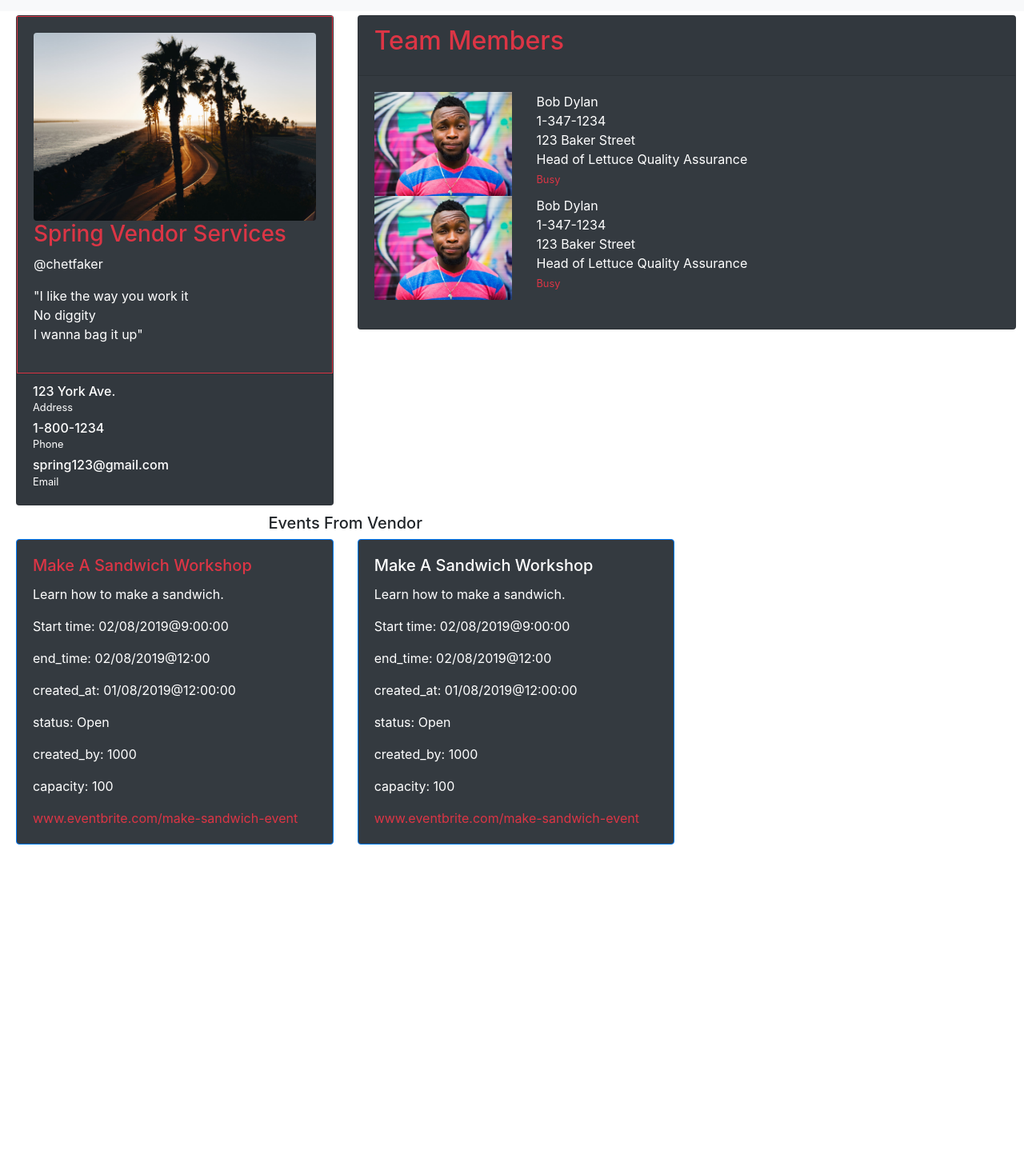
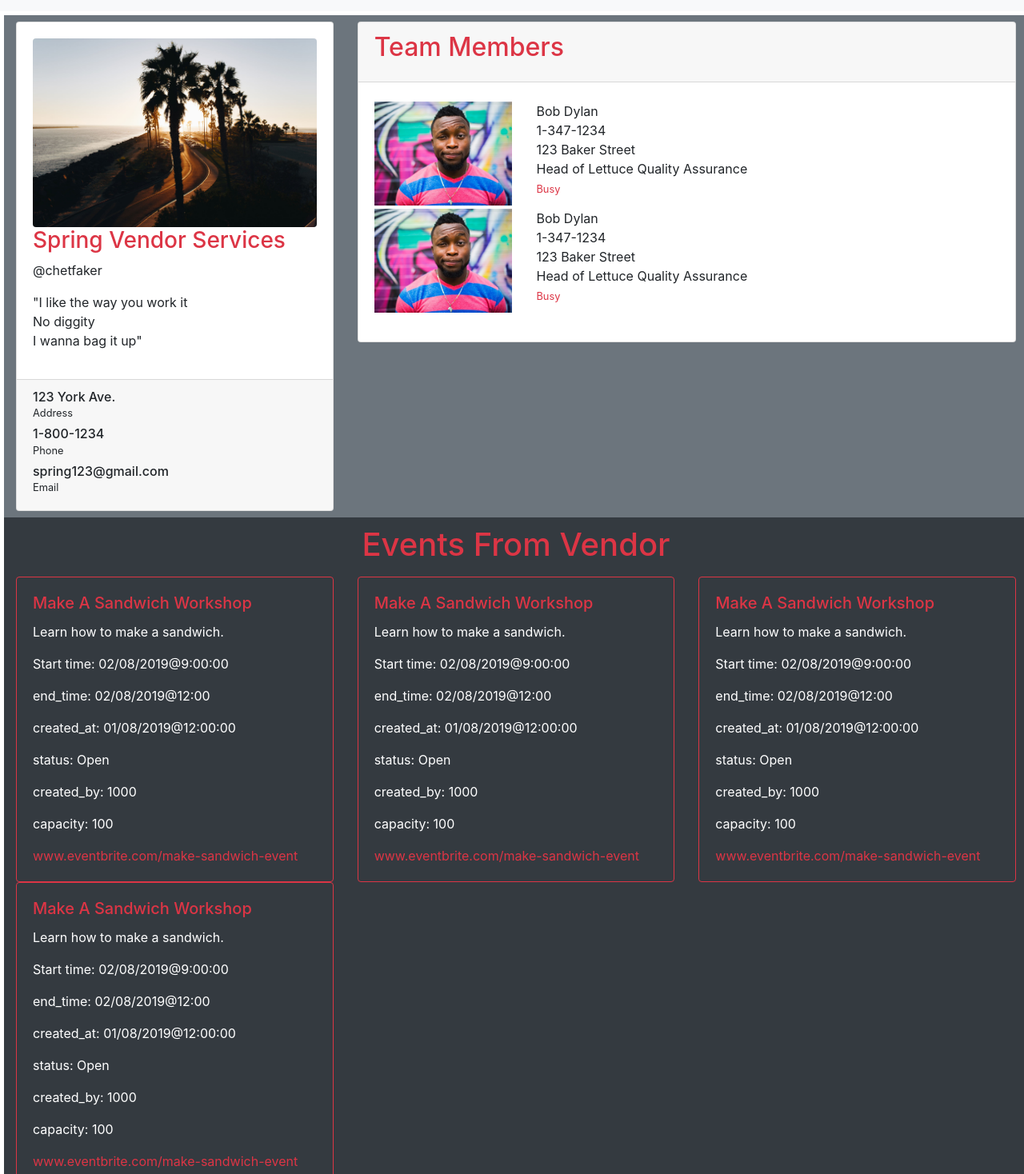
Before and after one commit to dave325/vendorTrainingSystem, an Angular app in the folder vendorTrainingSystem/: page /vendor in a window 1280 px wide. Shown: the part 42-1510 px from the top of the page at 80% size. Before the commit the page ends 1103 px from the top, so only its background shows below. Built offline with nearby package versions, Linux system fonts and the light colour scheme.

Commit message:
added styles to vendor dashboard

```diff
--- a/vendorTrainingSystem/src/app/components/vendor/vendor-profile/vendor-profile.component.css
+++ b/vendorTrainingSystem/src/app/components/vendor/vendor-profile/vendor-profile.component.css
@@ -2,6 +2,10 @@
   margin: 5px;
 }
 
+.my-2{
+  margin-top: ($spacer * .5) !important;
+  margin-bottom: ($spacer * .5) !important;
+}
 
 img {
   max-width: 100%;
--- a/vendorTrainingSystem/src/app/components/vendor/vendor-profile/vendor-profile.component.html
+++ b/vendorTrainingSystem/src/app/components/vendor/vendor-profile/vendor-profile.component.html
@@ -1,8 +1,8 @@
 <div class="container-fluid">
-  <div class="row">
-    <div class="col-md-4">
-      <div class="card card-user text-white bg-dark">
-        <div class="card-body border border-danger custom-border">
+  <div class="row bg-secondary">
+    <div class="col-md-4 my-2">
+      <div class="card card-user">
+        <div class="card-body">
           <div class="author">
             <a href="#">
               <img class="avatar border-gray rounded" src="assets/img/bg5.jpg" alt="...">
@@ -44,15 +44,15 @@
         </div>
       </div>
     </div> <!-- end of col-4-->
-    <div class=col-8>
-      <div class="card bg-dark text-white">
+    <div class="col-8 my-2">
+      <div class="card">
         <div class="card-header">
           <h2 class="card-title text-danger">Team Members</h2>
         </div>
         <div class="card-body">
           <ul class="list-unstyled team-members">
             <li>
-              <div class="row">
+              <div class="row my-1">
                 <div class="col-md-3 col-3 member-avatar">
                   <div class="avatar">
                     <img src="assets/img/ayo-ogunseinde-1.jpg" alt="Member Image">
@@ -70,7 +70,7 @@
               </div>
             </li>
             <li>
-              <div class="row">
+              <div class="row my-1">
                 <div class="col-md-3 col-3 member-avatar">
                   <div class="avatar">
                     <img src="assets/img/ayo-ogunseinde-1.jpg" alt="Circle Image">
@@ -91,14 +91,16 @@
         </div>
       </div>
     </div>
-    <div class="col-md-8 events">
+  </div>
+  <div class = "row bg-dark">
+    <div class="col-md-12 events">
       <div class="event-title">
-        <h5 class="">Events From Vendor</h5>
+        <h1 class="text-danger"> <p>Events From Vendor</p></h1>
       </div>
       <!-- <div class="container"> -->
         <div class="row">
-          <div class="col-sm-6">
-            <div class="card border-primary bg-dark text-white">
+            <div class="col-sm-4">
+                <div class="card border-danger bg-dark text-white">
                   <div class="card-body">
                     <h5 class="card-title text-danger">Make A Sandwich Workshop</h5>
                     <p class="card-text">Learn how to make a sandwich.</p>
@@ -114,10 +116,41 @@
                   </div>
                 </div>
               </div>
-          <div class="col-sm-6">
-            <div class="card border-primary text-white bg-dark">
+
+          <div class="col-sm-4">
+            <div class="card border-danger text-white bg-dark">
               <div class="card-body">
-                <h5 class="card-title">Make A Sandwich Workshop</h5>
+                <h5 class="card-title text-danger">Make A Sandwich Workshop</h5>
+                <p class="card-text">Learn how to make a sandwich.</p>
+                <p class="card-text">Start time: 02/08/2019@9:00:00</p>
+                <p class="card-text">end_time: 02/08/2019@12:00</p>
+                <p class="card-text">created_at: 01/08/2019@12:00:00</p>
+                <p class="card-text">status: Open</p>
+                <p class="card-text">created_by: 1000</p>
+                <p class="card-text">capacity: 100</p>
+                <a href="#" class = "card-text text-danger">www.eventbrite.com/make-sandwich-event</a>
+              </div>
+            </div>
+          </div>
+          <div class="col-sm-4">
+              <div class="card border-danger text-white bg-dark">
+                <div class="card-body">
+                  <h5 class="card-title text-danger">Make A Sandwich Workshop</h5>
+                  <p class="card-text">Learn how to make a sandwich.</p>
+                  <p class="card-text">Start time: 02/08/2019@9:00:00</p>
+                  <p class="card-text">end_time: 02/08/2019@12:00</p>
+                  <p class="card-text">created_at: 01/08/2019@12:00:00</p>
+                  <p class="card-text">status: Open</p>
+                  <p class="card-text">created_by: 1000</p>
+                  <p class="card-text">capacity: 100</p>
+                  <a href="#" class = "card-text text-danger">www.eventbrite.com/make-sandwich-event</a>
+                </div>
+              </div>
+            </div>
+            <div class="col-sm-4">
+                <div class="card border-danger text-white bg-dark">
+                  <div class="card-body">
+                    <h5 class="card-title text-danger">Make A Sandwich Workshop</h5>
                     <p class="card-text">Learn how to make a sandwich.</p>
                     <p class="card-text">Start time: 02/08/2019@9:00:00</p>
                     <p class="card-text">end_time: 02/08/2019@12:00</p>
```
Lines whose indentation alone changed are shown as unchanged.
